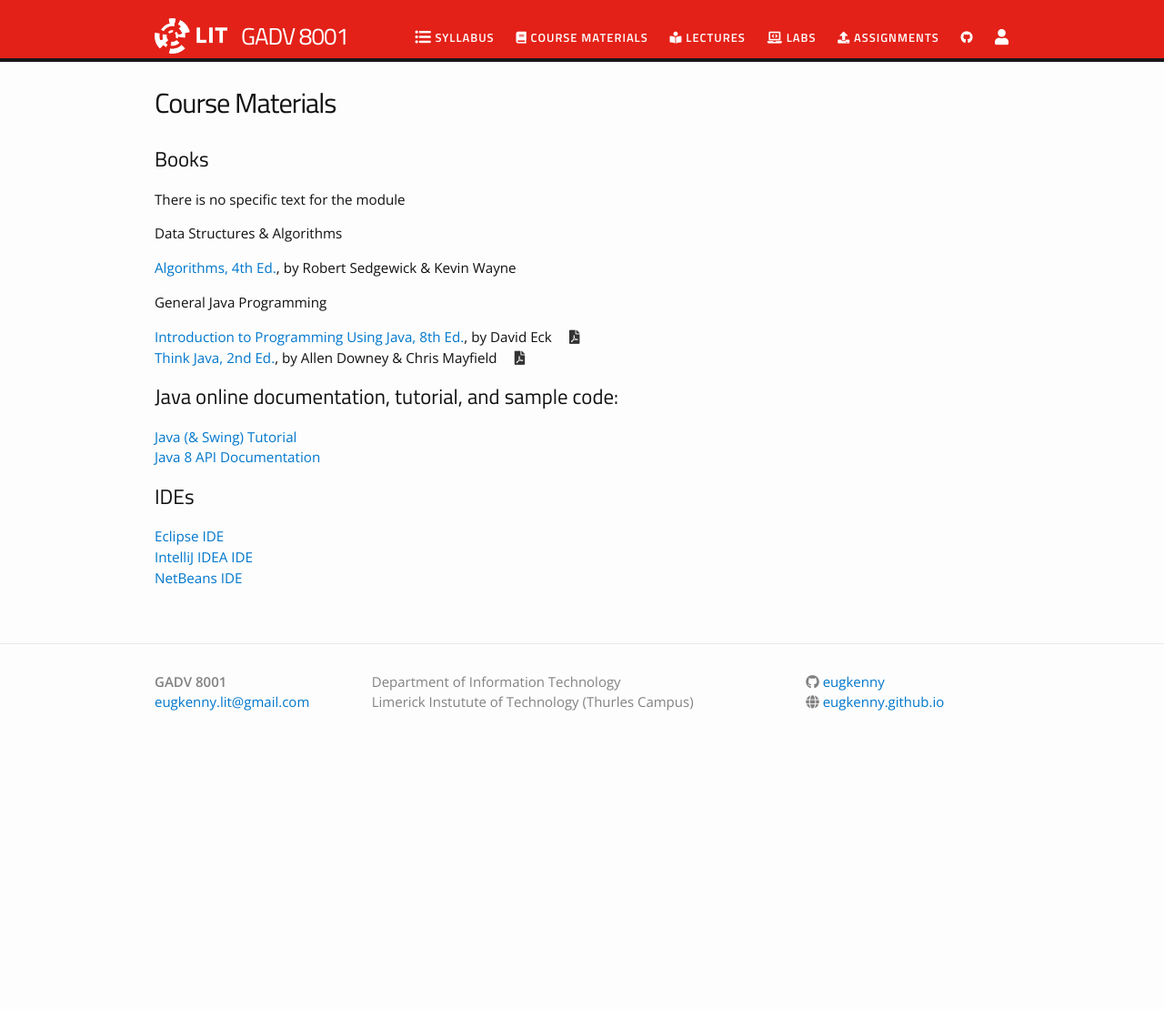
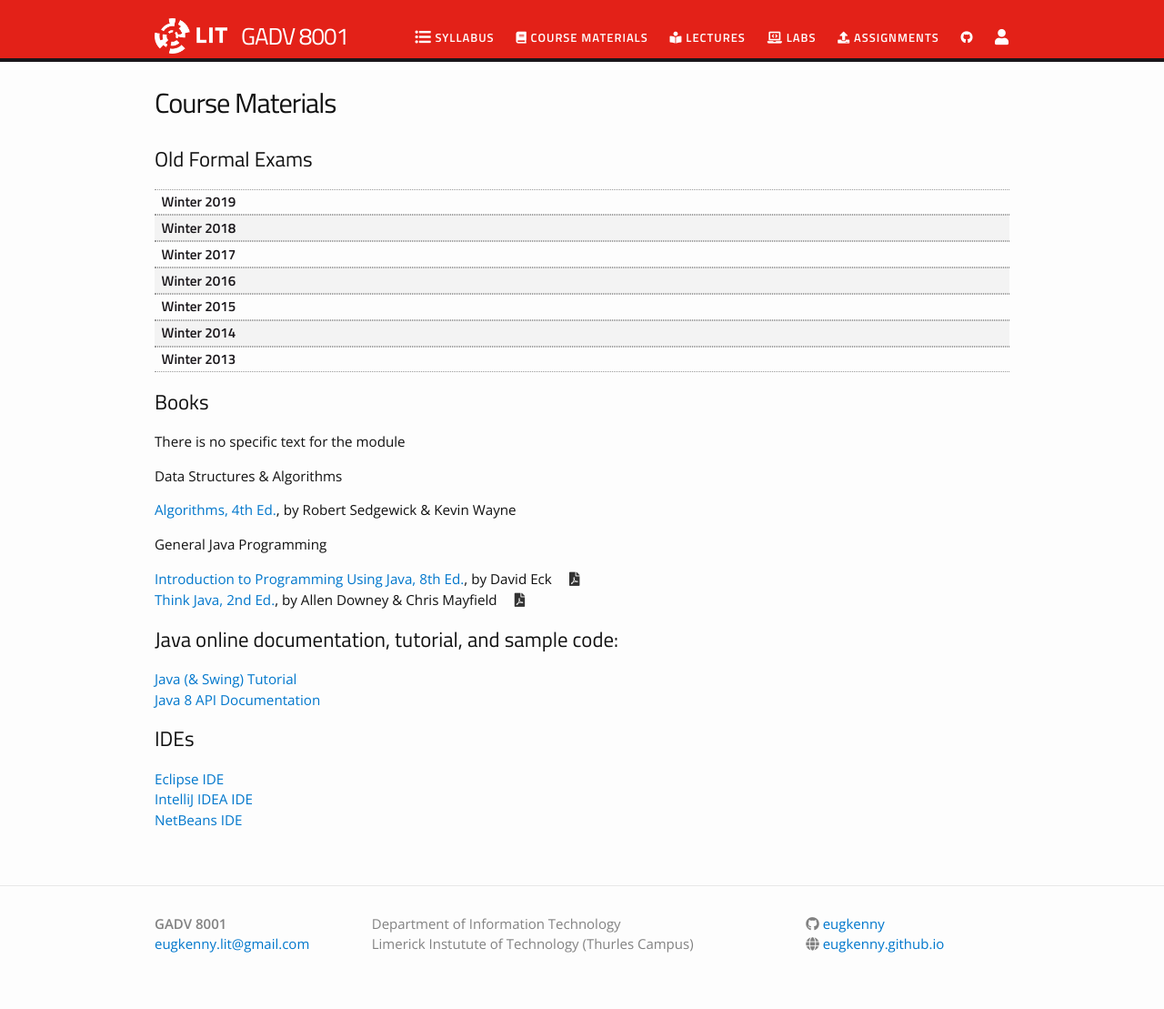
Before and after one commit to eugkenny/GADV8001, a Jekyll site: the page built from course-materials.md, in a window 1280 px wide. Shown: the whole page at 91% size. Built offline with Jekyll 4.4.1, drawn with Linux system fonts in a browser that asks for light colours; nearby versions of some CDN libraries; before the commit the page ends 900 px from its top, so only the background shows below that.

Commit message:
Add past exams

```diff
--- /dev/null
+++ b/_data/exams.yml
@@ -0,0 +1,27 @@
+- title: "Winter 2019"
+  filename: GP-Winter19.pdf
+  dirname: pastExams
+
+- title: "Winter 2018"
+  filename: GP-Winter18.pdf
+  dirname: pastExams
+
+- title: "Winter 2017"
+  filename: GP-Winter17.pdf
+  dirname: pastExams
+
+- title: "Winter 2016"
+  filename: GP-Winter16.pdf
+  dirname: pastExams
+
+- title: "Winter 2015"
+  filename: GP-Winter15.pdf
+  dirname: pastExams
+
+- title: "Winter 2014"
+  filename: GP-Winter14.pdf
+  dirname: pastExams
+
+- title: "Winter 2013"
+  filename: GP-Winter13.pdf
+  dirname: pastExams
--- a/course-materials.md
+++ b/course-materials.md
@@ -5,6 +5,18 @@ permalink: /course-materials/
 ---
 
 <!-- {% include image.html url="/_images/fabulous-sylvester.jpg" caption="blah" width=300 align="right" %} -->
+
+## Old Formal Exams
+
+<ul id="archive">
+{% for exam in site.data.exams %}
+      <li class="archiveposturl">
+        <span><a href="{{ site.baseurl }}/{{ exam.dirname }}/{{ exam.filename }}">{{ exam.title }}</a></span><br>
+	<span class = "postlower">{{ labs.tldr }}</span>
+	<strong style="font-size:100%; font-family: 'Titillium Web', sans-serif; float:right; padding-right: .5em"></strong>
+      </li>
+{% endfor %}
+</ul>
 
 ## Books
 There is no specific text for the module
```
Also changed, not shown: 7 other files.
